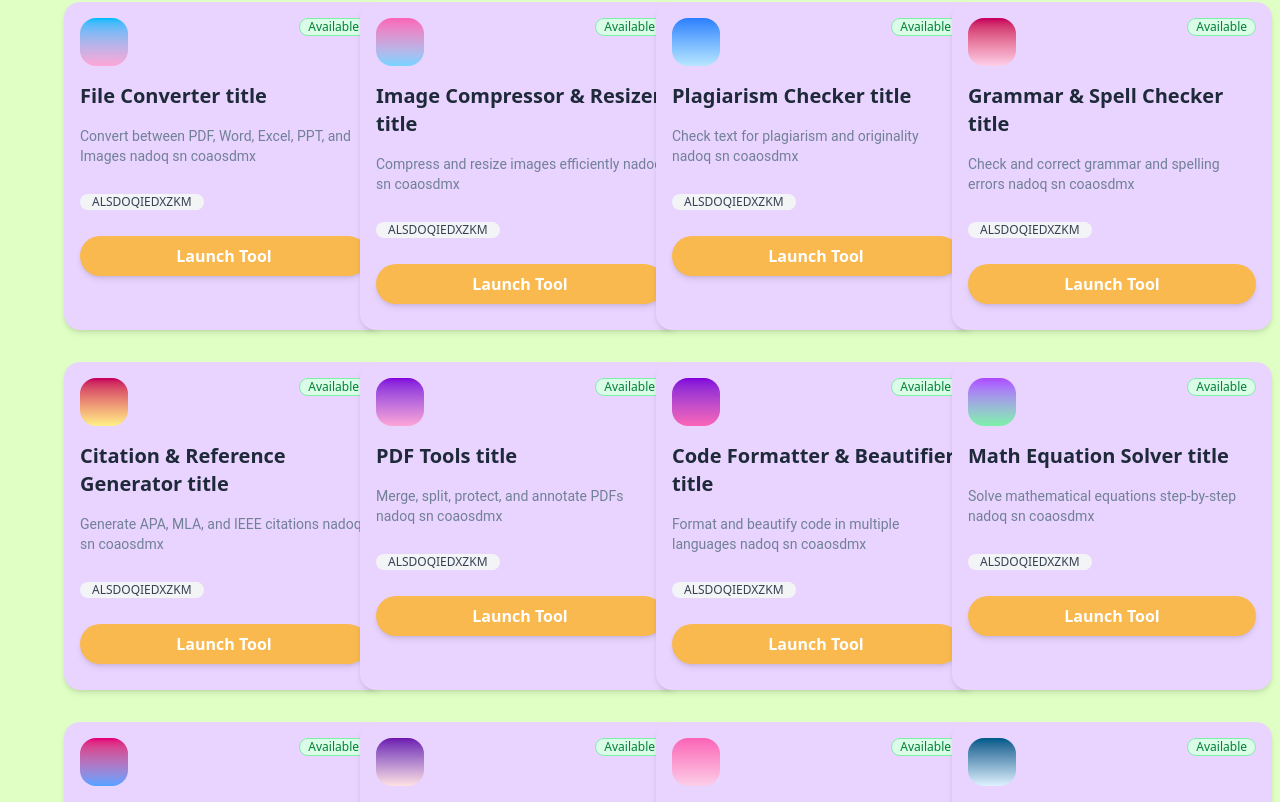
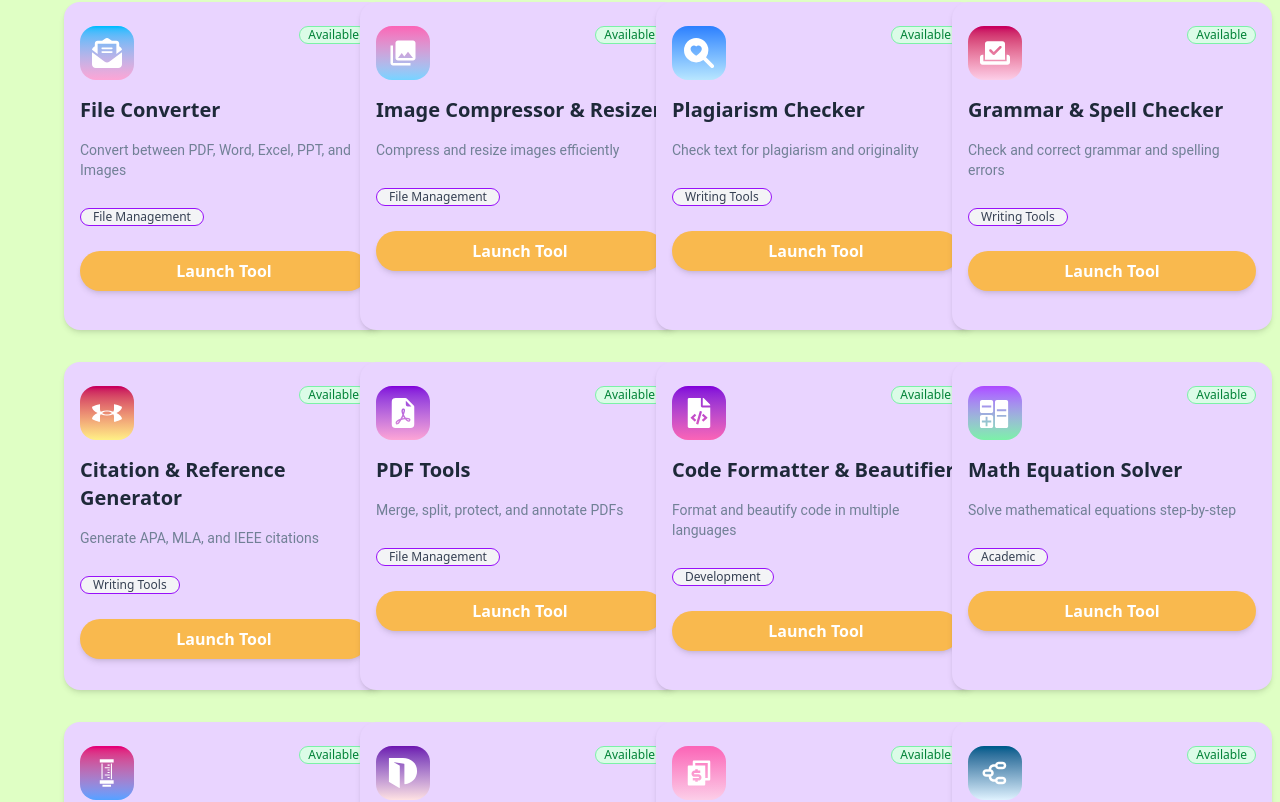
Before and after one commit to mandeep140/academic-tools, a React (Vite) app: page /tools in a window 1280 px wide. Shown: the part 618-1420 px from the top of the page. Built offline with nearby package versions, Linux system fonts and the light colour scheme.

Commit message:
edit tool-cards and colors

```diff
--- a/src/components/ToolInput.jsx
+++ b/src/components/ToolInput.jsx
@@ -1,5 +1,5 @@
 import DesignBtn from "./designBtn";
-
+import { IoMdSearch } from "react-icons/io";
 
 
 
@@ -15,7 +15,7 @@ export default function ToolInput() {
                 <h3 className="text-5xl  py-8  font-p "> Explore Tools </h3>
                 <p className="text-xl   "> Discover our comprehensive collection of academic tools designed to enhance your <br /> productivity and learning experience. </p>
 
-                <input type="text" placeholder="Search Tools..."
+                <input type="text"           placeholder="Search Tools..."
                     className=" h-8 w-xl  rounded-full  text-center  my-12  border border-[#f9b94e]" />
 
 
--- a/src/components/ToolKit.jsx
+++ b/src/components/ToolKit.jsx
@@ -3,17 +3,17 @@ export default function ToolKit({ bgcolor, icon, title, para, tags }) {
 
 
 
-        <div className="bg-purple-200  shadow-md  h-82  w-80  rounded-2xl  p-4  hover:shadow-xl transition  ">
+        <div className="bg-purple-200  shadow-md  h-82  w-80  rounded-2xl  p-4  pt-6  hover:shadow-xl transition  ">
 
 
             <div className="flex items-start justify-between">
-                <div className={` rounded-2xl   h-12  w-12  bg-pink-400    ${bgcolor}  `} > {icon} </div>
+                <div className={` rounded-2xl    text-white  text-3xl  p-3    bg-pink-400    ${bgcolor}  `} > {icon} </div>
                 <span className="text-xs text-green-700 font-medium bg-green-100 border border-green-300 px-2  rounded-full"> Available </span>
             </div>
 
-            <h3 className="text-xl font-semibold text-gray-800 mt-4"> {title}  title </h3>
-            <p className="text-sm my-4"> {para}  nadoq sn coaosdmx </p>
-            <span className="inline-block mt-3 text-xs bg-gray-100 text-gray-700 px-3  rounded-full"> ALSDOQIEDXZKM   {tags} </span>
+            <h3 className="text-xl font-semibold text-gray-800 mt-4"> {title}   </h3>
+            <p className="text-sm my-4"> {para}  </p>
+            <span className="inline-block mt-3 text-xs bg-gray-100 text-gray-700 px-3  rounded-full  border border-purple-600">   {tags} </span>
 
             <button className="w-full mt-6 shadow-md  bg-[#f9b94e] text-white font-semibold py-2 rounded-full hover:bg-orange-500   duration-300 transition  hover:shadow-xl "> Launch Tool </button>
 
--- a/src/components/ToolKitList.jsx
+++ b/src/components/ToolKitList.jsx
@@ -1,27 +1,28 @@
 import ToolKit from "./ToolKit";
 import DisableBtn from "./disableBtn"
 
-
+// icons
 import { FaEnvelopeOpenText } from "react-icons/fa6";
 import { MdPhotoLibrary } from "react-icons/md";
 import { BsSearchHeartFill } from "react-icons/bs";
-
-
-
+import { FaCheckToSlot } from "react-icons/fa6";
+import { SiUnderarmour } from "react-icons/si";
 import { BsFillFileEarmarkPdfFill } from "react-icons/bs";
 import { FaFileCode } from "react-icons/fa";
 import { ImCalculator } from "react-icons/im";
 import { GiThermometerScale } from "react-icons/gi";
+import { SiDictionarydotcom } from "react-icons/si";
+import { RiCurrencyFill } from "react-icons/ri";
+import { RiMindMap } from "react-icons/ri";
+import { LuListTodo } from "react-icons/lu";
+import { GiNotebook } from "react-icons/gi";
+import { RiBrainFill } from "react-icons/ri";
+//
+
+import { FaListCheck } from "react-icons/fa6";
 
 
 import { FaFilePen } from "react-icons/fa6";
-
-
-
-
-
-
-
 
 export default function ToolKitList() {
     return (
@@ -34,21 +35,21 @@ export default function ToolKitList() {
 
             <div className="    grid  grid-cols-1  md:grid-cols-2   lg:grid-cols-3   xl:grid-cols-4  gap-8   mx-16  my-8">
 
-                <ToolKit bgcolor="bg-linear-to-t from-pink-300 to-sky-400" title="File Converter" para="Convert between PDF, Word, Excel, PPT, and Images" tags="" />
-                <ToolKit bgcolor="bg-linear-to-t from-sky-300 to-pink-400" title="Image Compressor & Resizer" para="Compress and resize images efficiently" tags="" />
-                <ToolKit bgcolor="bg-linear-to-t from-sky-200 to-blue-500" title="Plagiarism Checker" para="Check text for plagiarism and originality" tags="" />
-                <ToolKit bgcolor="bg-linear-to-t from-pink-200 to-pink-700" title="Grammar & Spell Checker" para="Check and correct grammar and spelling errors" tags="" />
-                <ToolKit bgcolor=" bg-linear-to-t from-yellow-200 to-pink-700     " title="Citation & Reference Generator" para="Generate APA, MLA, and IEEE citations" tags="" />
-                <ToolKit bgcolor="  bg-linear-to-t from-pink-300 to-purple-700 " title="PDF Tools" para="Merge, split, protect, and annotate PDFs" tags="" />
-                <ToolKit bgcolor="bg-linear-to-t from-pink-400 to-purple-700" title="Code Formatter & Beautifier" para="Format and beautify code in multiple languages" tags="" />
-                <ToolKit bgcolor=" bg-linear-to-t from-green-300 to-purple-500  " title="Math Equation Solver" para="Solve mathematical equations step-by-step" tags="" />
-                <ToolKit bgcolor=" bg-linear-to-t from-blue-400 to-pink-600     " title="Unit Converter" para="Convert between different units of measurement" tags="" />
-                <ToolKit bgcolor="  bg-linear-to-t from-red-100 to-purple-800   " title="Dictionary & Thesaurus" para="Look up definitions and synonyms" tags="" />
-                <ToolKit bgcolor="  bg-linear-to-t from-pink-200 to-maroon-800   " title="Currency Converter" para="Convert between different currencies with real-time rates" tags="" />
-                <ToolKit bgcolor="  bg-linear-to-t from-sky-100 to-sky-800   " title="Mind Map & Flowchart Generator" para="Create visual mind maps and flowcharts" tags="" />
-                <ToolKit bgcolor="  bg-linear-to-t from-pink-100 to-pink-900   " title="To-Do List & Task Manager" para="Organize tasks with due dates and progress tracking" tags="" />
-                <ToolKit bgcolor="  bg-linear-to-t from-red-400 to-purple-800   " title="Notes Summarizer" para="Generate concise summaries from your notes" tags="" />
-                <ToolKit bgcolor="  bg-linear-to-t from-pink-300 to-yellow-700   " title="Flashcards & Quiz Generator" para="Create and study with digital flashcards" tags="" />
+                <ToolKit bgcolor="bg-linear-to-t from-pink-300 to-sky-400" title="File Converter" para="Convert between PDF, Word, Excel, PPT, and Images" tags="File Management"   icon={ < FaEnvelopeOpenText /> } />
+                <ToolKit bgcolor="bg-linear-to-t from-sky-300 to-pink-400" title="Image Compressor & Resizer" para="Compress and resize images efficiently" tags="File Management"  icon={ < MdPhotoLibrary  /> } />
+                <ToolKit bgcolor="bg-linear-to-t from-sky-200 to-blue-500" title="Plagiarism Checker" para="Check text for plagiarism and originality" tags="Writing Tools"   icon={<BsSearchHeartFill /> } />
+                <ToolKit bgcolor="bg-linear-to-t from-pink-200 to-pink-700" title="Grammar & Spell Checker" para="Check and correct grammar and spelling errors" tags="Writing Tools"   icon={< FaCheckToSlot />} />
+                <ToolKit bgcolor=" bg-linear-to-t from-yellow-200 to-pink-700     " title="Citation & Reference Generator" para="Generate APA, MLA, and IEEE citations" tags="Writing Tools" icon={<SiUnderarmour />} />
+                <ToolKit bgcolor="  bg-linear-to-t from-pink-300 to-purple-700 " title="PDF Tools" para="Merge, split, protect, and annotate PDFs" tags="File Management" icon={< BsFillFileEarmarkPdfFill/>}/>
+                <ToolKit bgcolor="bg-linear-to-t from-pink-400 to-purple-700" title="Code Formatter & Beautifier" para="Format and beautify code in multiple languages" tags="Development"   icon={<FaFileCode/>}/>
+                <ToolKit bgcolor=" bg-linear-to-t from-green-300 to-purple-500  " title="Math Equation Solver" para="Solve mathematical equations step-by-step" tags="Academic"  icon={ < ImCalculator /> }  />
+                <ToolKit bgcolor=" bg-linear-to-t from-blue-400 to-pink-600     " title="Unit Converter"  para="Convert between different units of measurement" tags="Utilities"  icon={ < GiThermometerScale />} />
+                <ToolKit bgcolor="  bg-linear-to-t from-red-100 to-purple-800   " title="Dictionary & Thesaurus" para="Look up definitions and synonyms" tags="  Reference"  icon={<SiDictionarydotcom/>}/>
+                <ToolKit bgcolor="  bg-linear-to-t from-pink-200 to-maroon-800   " title="Currency Converter" para="Convert between different currencies with real-time rates" tags="Utilities"   icon={<RiCurrencyFill/>}/>
+                <ToolKit bgcolor="  bg-linear-to-t from-sky-100 to-sky-800   " title="Mind Map & Flowchart Generator" para="Create visual mind maps and flowcharts" tags="Academic"  icon={<RiMindMap/>} />
+                <ToolKit bgcolor="  bg-linear-to-t from-pink-100 to-pink-900   " title="To-Do List & Task Manager" para="Organize tasks with due dates and progress tracking" tags="Productivity"  icon={< LuListTodo />} />
+                <ToolKit bgcolor="  bg-linear-to-t from-red-400 to-purple-800   " title="Notes Summarizer" para="Generate concise summaries from your notes" tags="Study Tools"  icon={<GiNotebook  />} />
+                <ToolKit bgcolor="  bg-linear-to-t from-pink-300 to-yellow-700   " title="Flashcards & Quiz Generator" para="Create and study with digital flashcards" tags="Study Tools"  icon={<RiBrainFill/>} />
 
             </div>
 
--- a/src/components/aboutAT.jsx
+++ b/src/components/aboutAT.jsx
@@ -119,7 +119,7 @@ export default function AboutAT() {
 
 
             <div className="h-76 w-3/4 rounded-2xl    shadow-xl/20  text-center grid place-items-center mx-auto py-8 ">
-                <div className=" bg-amber-700  text-white  text-8xl p-2"> <GiCloudRing/>  </div>
+                <div className="  text-color  text-8xl p-2"> <GiCloudRing/>  </div>
                 <h3 className="text-4xl py-4"> Our Mission</h3>
                 <p className="text-lg  "  > To empower students and academics with innovative, easy-to-use tools that streamline workflows, enhance  <br />learning, and boost productivity. We believe technology should simplify education, not complicate it.</p>
             </div>
--- a/src/components/aboutOffers.jsx
+++ b/src/components/aboutOffers.jsx
@@ -5,7 +5,8 @@ import { IoMailUnreadSharp } from "react-icons/io5";
 import { HiUserGroup } from "react-icons/hi2";
 
 
-import { GiNotebook } from "react-icons/gi";
+
+import { ImBooks } from "react-icons/im";
 import { FaLightbulb } from "react-icons/fa6";
 import { GiArchiveResearch } from "react-icons/gi";
 
@@ -14,7 +15,7 @@ import { GiArchiveResearch } from "react-icons/gi";
 export default function AboutOffers() {
     const offers = [
         {
-            icon: <GiNotebook  />,
+            icon: < ImBooks/>,
             bgColor: "bg-gradient-to-r from-blue-500 to-blue-600",
             title: "File Management",
             desc: "Convert, compress, and manage your academic files with ease. Support for all major formats.",
@@ -118,8 +119,8 @@ export default function AboutOffers() {
 
 
 
-                <div className="h-104 w-3/4  py-4 mx-auto my-20 rounded-2xl  shadow-xl/20  text-center grid place-items-center">
-                    <div className="rounded-2xl bg-amber-700  text-white  text-8xl  p-2" >  <IoMailUnreadSharp/> </div>
+                <div className="h-104 w-3/4  py-4 mx-auto my-20 rounded-2xl  shadow-xl/20   grid  place-items-center">
+                    <div className="rounded-2xl  text-color  text-8xl  p-2" >  <IoMailUnreadSharp/> </div>
                     <h3 className="text-4xl  "> Get in Touch </h3>
                     <p className="text-2xl">Have questions, suggestions, or feedback? We'd love to hear from you. Your input  <br /> helps us build better tools for the academic community.</p>
 
--- a/src/index.css
+++ b/src/index.css
@@ -37,3 +37,7 @@ h2 {
 .font-p {
     font-family: 'Poppins', sans-serif;
 }
+
+.text-color {
+    color: #f9b94e;
+}
```
